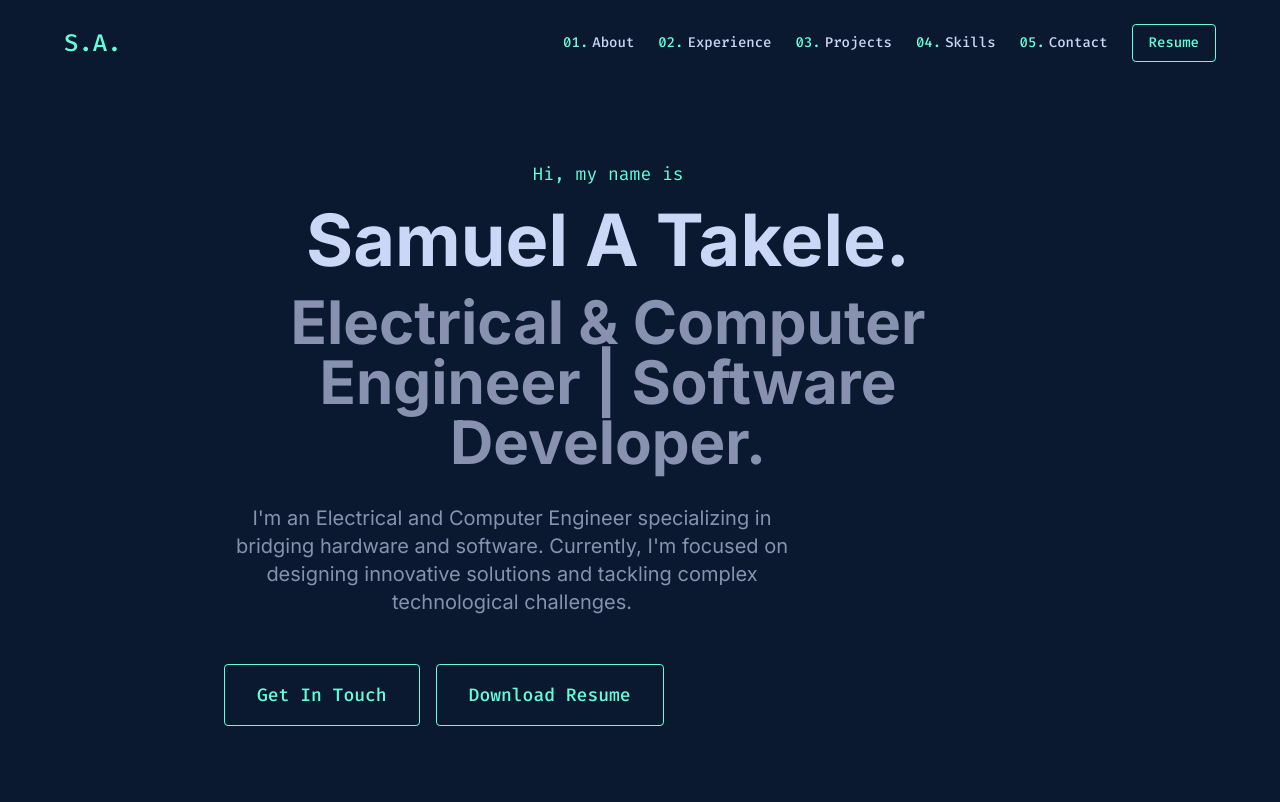
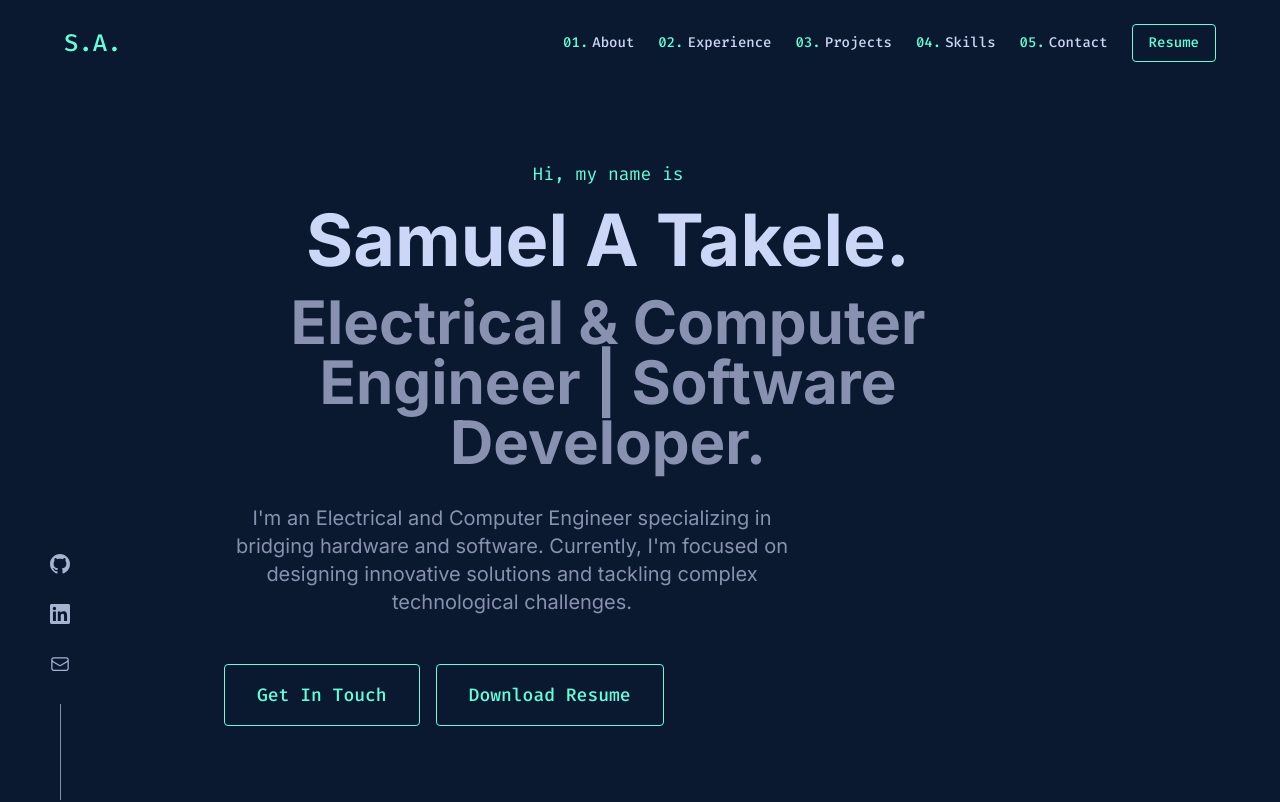
Before and after one commit to SamuelAlehegn/portfolio, a React (Vite) app: page / in a window 1280 px wide. Shown: the top 802 px of the page. Built offline with nearby package versions, Linux system fonts and the light colour scheme.

Commit message:
add LeftSocialBar component with social and email icons

```diff
--- a/src/App.tsx
+++ b/src/App.tsx
@@ -5,6 +5,7 @@ import EducationSection from './components/EducationSection';
 import ExperienceSection from './components/ExperienceSection';
 import Footer from './components/Footer';
 import HomeSection from './components/Home'
+import LeftSocialBar from './components/LeftSocialBar';
 import Navbar from './components/Navbar';
 import ProjectsSection from './components/ProjectsSection';
 import SkillsSection from './components/SkillsSection';
@@ -18,6 +19,7 @@ function App() {
   return (
     <div className="min-h-screen bg-navy font-sans text-light-slate">
       <Navbar personalInfo={personalInfo} />
+      <LeftSocialBar personalInfo={personalInfo} />
       <main className="px-6 sm:px-12 md:px-24 lg:px-36 xl:px-48 2xl:px-64">
         <HomeSection personalInfo={personalInfo} />
         <AboutSection aboutMe={aboutMe} personalInfo={personalInfo} />
--- /dev/null
+++ b/src/components/LeftSocialBar.tsx
@@ -0,0 +1,55 @@
+
+import React from 'react';
+import type { PersonalInfo } from '../types';
+import { IconGithub, IconLinkedin, IconEmail } from './icons';
+
+interface LeftSocialBarProps {
+  personalInfo: PersonalInfo;
+}
+
+const LeftSocialBar: React.FC<LeftSocialBarProps> = ({ personalInfo }) => {
+  return (
+    <div className="hidden md:flex fixed bottom-0 left-8 lg:left-10 w-10 flex-col items-center z-10">
+      <ul className="flex flex-col items-center space-y-6 p-0 m-0 list-none">
+        {personalInfo.github && (
+          <li>
+            <a
+              href={personalInfo.github}
+              target="_blank"
+              rel="noopener noreferrer"
+              aria-label="GitHub"
+              className="text-light-slate hover:text-green transition-transform duration-300 transform hover:-translate-y-1 inline-block"
+            >
+              <IconGithub className="h-5 w-5" />
+            </a>
+          </li>
+        )}
+        {personalInfo.linkedin && (
+          <li>
+            <a
+              href={personalInfo.linkedin}
+              target="_blank"
+              rel="noopener noreferrer"
+              aria-label="LinkedIn"
+              className="text-light-slate hover:text-green transition-transform duration-300 transform hover:-translate-y-1 inline-block"
+            >
+              <IconLinkedin className="h-5 w-5" />
+            </a>
+          </li>
+        )}
+         <li>
+            <a
+              href={`mailto:${personalInfo.email}`}
+              aria-label="Email"
+              className="text-light-slate hover:text-green transition-transform duration-300 transform hover:-translate-y-1 inline-block"
+            >
+              <IconEmail className="h-5 w-5" />
+            </a>
+          </li>
+      </ul>
+      <div className="w-px h-24 bg-slate mt-6"></div>
+    </div>
+  );
+};
+
+export default LeftSocialBar;
```
